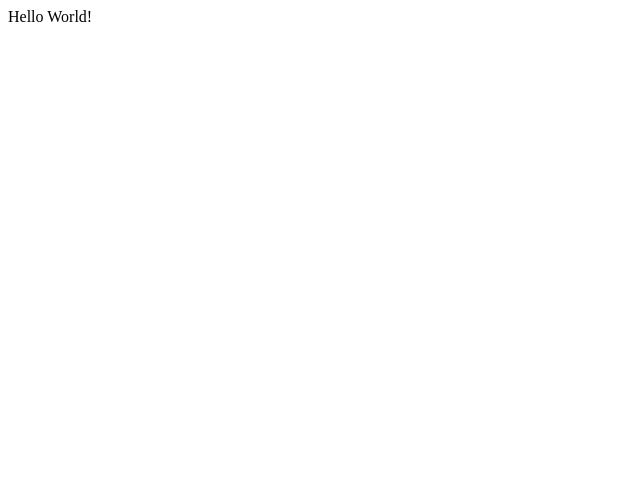
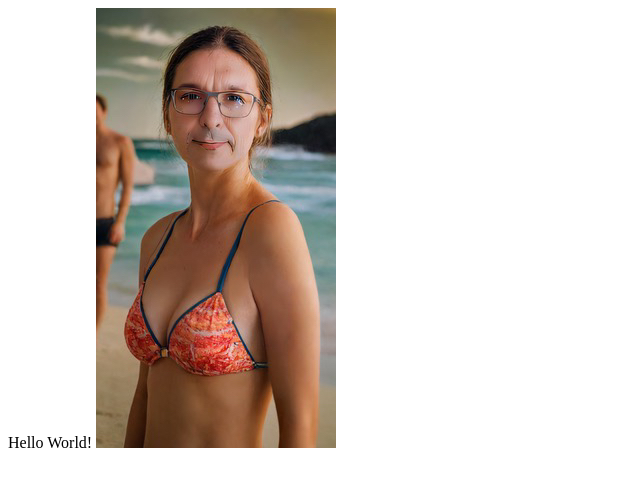
Before and after one commit to Mubelotix/http-insa, a plain HTML site: page www/index.html in a window 1280 px wide. Shown: the whole page, without its empty margins (0-640 px from the left). Drawn offline with Linux system fonts and the light colour scheme.

Commit message:
Add sample image

```diff
--- a/www/index.html
+++ b/www/index.html
@@ -7,5 +7,7 @@
 </head>
 <body>
     Hello World!
+
+    <img src="image.png" alt="une image">
 </body>
 </html>
```
Also changed, not shown: www/image.png (added).
